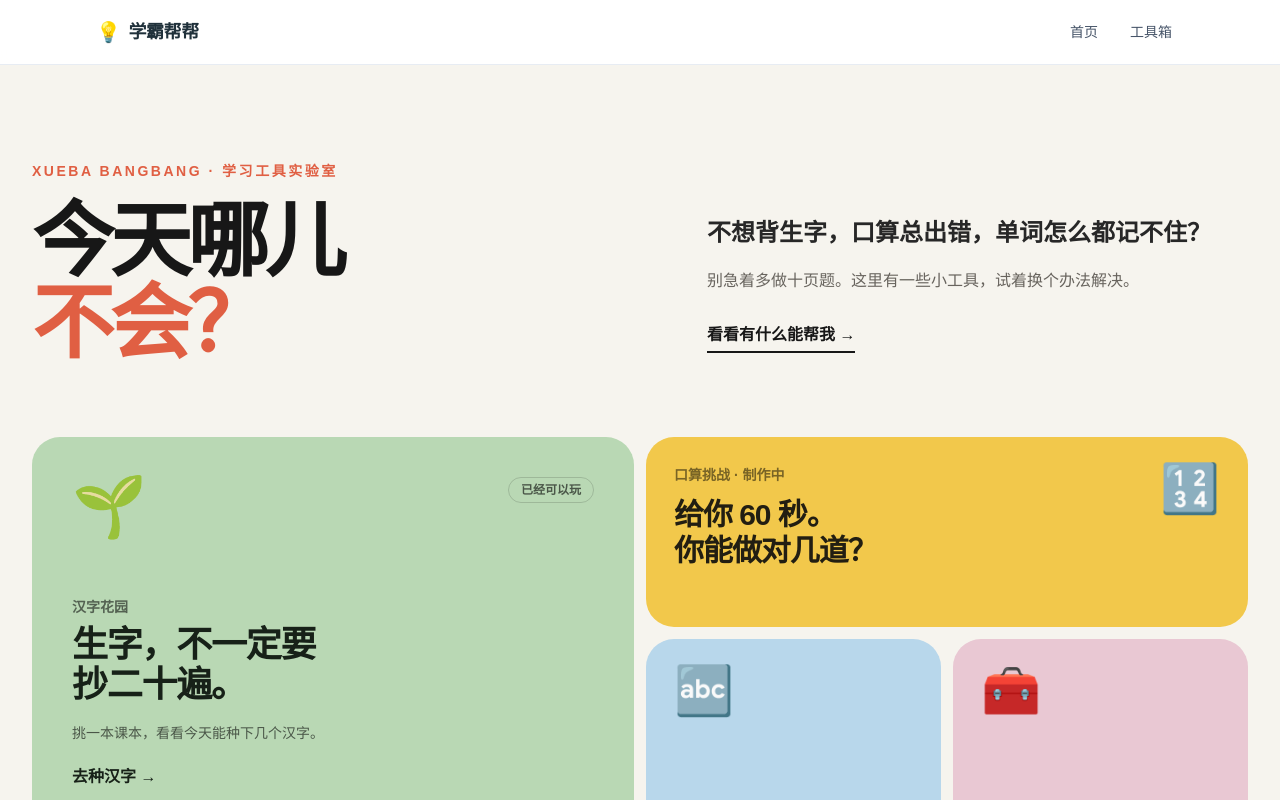
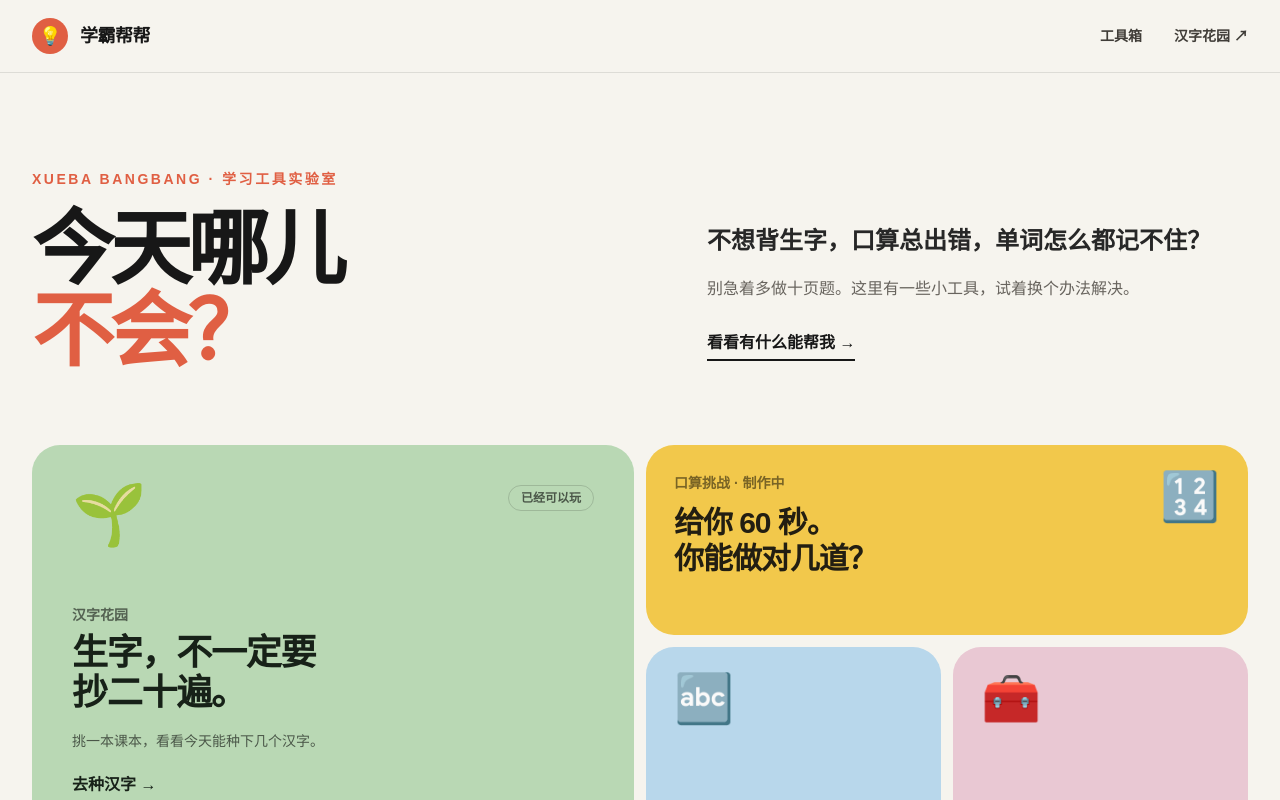
Before and after one commit to ico0018/xuebabangbang, a Next.js app: page / in a window 1280 px wide. Shown: the top 800 px of the page. Built offline with nearby package versions, Linux system fonts and the light colour scheme.

Commit message:
Simplify header for editorial homepage

```diff
--- a/components/Header.tsx
+++ b/components/Header.tsx
@@ -1,24 +1,16 @@
 import Link from "next/link";
-
-const navigation = [
-  { href: "/", label: "首页" },
-  { href: "/tools", label: "工具箱" },
-];
 
 export function Header() {
   return (
-    <header className="sticky top-0 z-20 border-b border-slate-200/80 bg-white/90 backdrop-blur">
-      <div className="mx-auto flex h-16 max-w-6xl items-center justify-between px-4 sm:px-6 lg:px-8">
-        <Link href="/" className="flex items-center gap-2 text-lg font-bold tracking-tight text-ink" aria-label="学霸帮帮首页">
-          <span aria-hidden="true" className="text-xl">💡</span>
-          <span>学霸帮帮</span>
+    <header className="sticky top-0 z-20 border-b border-black/10 bg-[#f6f4ee]/95 backdrop-blur">
+      <div className="mx-auto flex h-[72px] max-w-7xl items-center justify-between px-4 sm:px-6 lg:px-8">
+        <Link href="/" className="flex items-center gap-3 font-black tracking-[-0.03em] text-[#171717]" aria-label="学霸帮帮首页">
+          <span className="flex h-9 w-9 items-center justify-center rounded-full bg-[#e05f43] text-lg" aria-hidden="true">💡</span>
+          <span className="text-lg">学霸帮帮</span>
         </Link>
-        <nav aria-label="主导航" className="flex items-center gap-1 text-sm font-medium text-slate-600 sm:gap-2">
-          {navigation.map((item) => (
-            <Link key={item.href} href={item.href} className="rounded-lg px-3 py-2 transition-colors hover:bg-slate-100 hover:text-ink">
-              {item.label}
-            </Link>
-          ))}
+        <nav aria-label="主导航" className="flex items-center gap-6 text-sm font-bold text-[#403d38] sm:gap-8">
+          <Link href="/tools" className="transition hover:text-[#e05f43]">工具箱</Link>
+          <a href="https://hanzi.xuebabangbang.cn" target="_blank" rel="noopener noreferrer" className="hidden transition hover:text-[#e05f43] sm:block">汉字花园 ↗</a>
         </nav>
       </div>
     </header>
```
